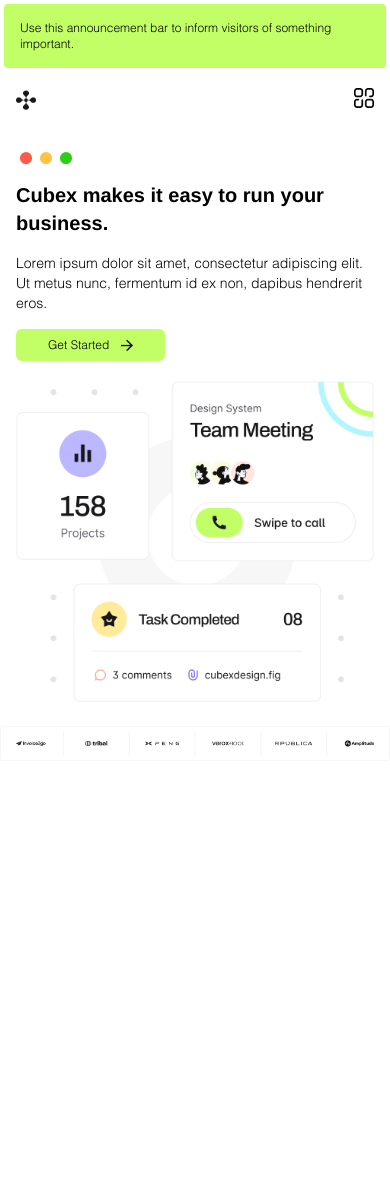
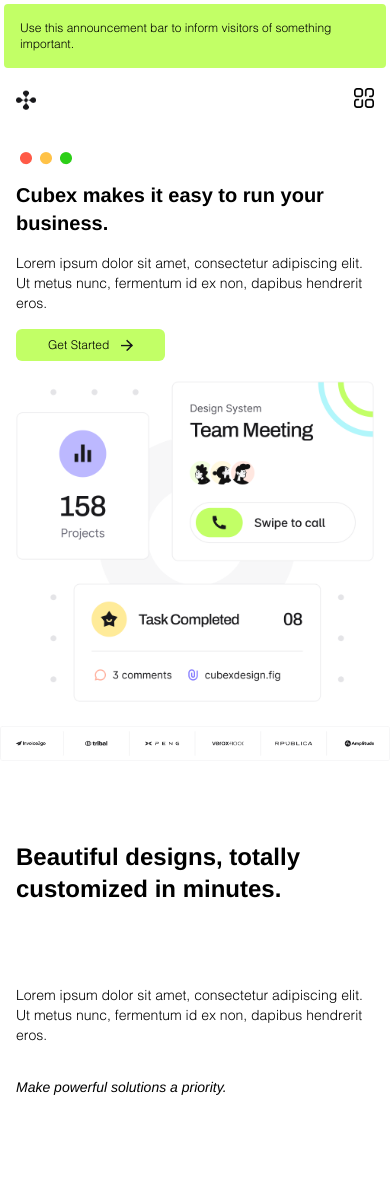
Before and after one commit to Hardy101/Portfolio, a website: page Cubex/index.html in a window 390 px wide. Before the commit the page ends 844 px from the top, so only its background shows below. Drawn offline with nearby package versions, Linux system fonts and the light colour scheme.

Commit message:
design section mobile responsive

```diff
--- a/Cubex/index.html
+++ b/Cubex/index.html
@@ -140,10 +140,10 @@
         </div>
       </section>
 
-      <section id="design" class="hidden md:block">
+      <section id="design">
         <div class="px-4 md:px-30 py-20">
           <div
-            class="mx-auto w-3/5 flex flex-col md:flex-row gap-20 justify-between"
+            class="mx-auto w-full md:w-3/5 flex flex-col md:flex-row gap-20 justify-between"
           >
             <h2 class="text-2xl font-bold">
               Beautiful designs, totally customized in minutes.
```
Also changed, not shown: Cubex/assets/css/output.css.
